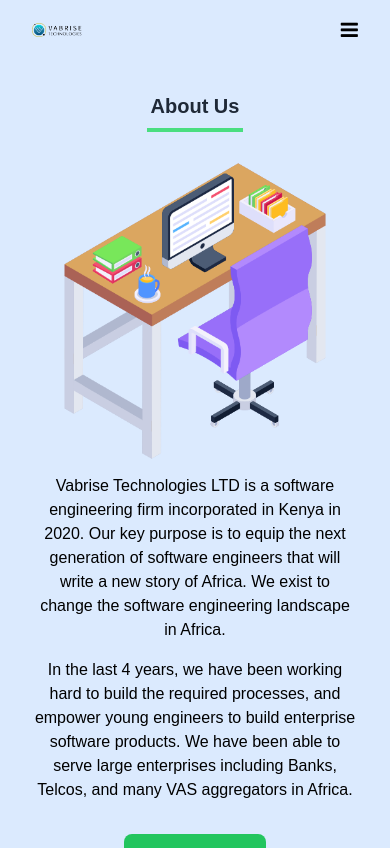
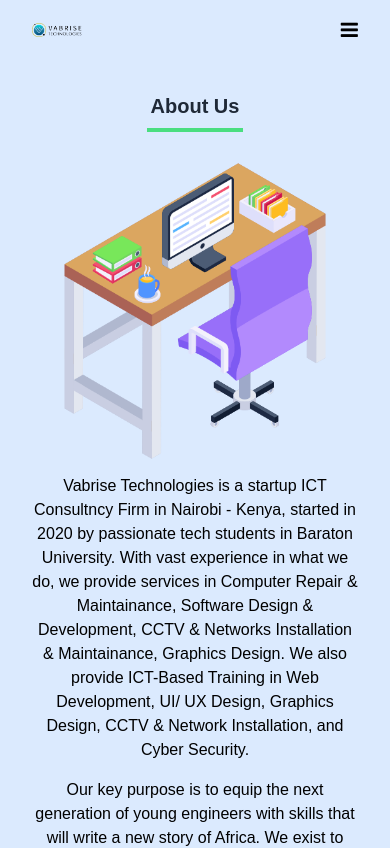
Before and after one commit to Andrew-Ochieng/Vabrise, a React (Create React App) app: page /about in a window 390 px wide. Shown: the top 848 px of the page. Built offline with nearby package versions, Linux system fonts and the light colour scheme; no server answers.

Commit message:
add about-page content

```diff
--- a/src/components/BlogList.js
+++ b/src/components/BlogList.js
@@ -10,12 +10,12 @@
 
             <div className="grid sm:grid-cols-3 md:gap-12 sm:gap-6 md:mb-24 mb-12">
                 {blogs.map((blog) => (
-                    <div key={blog.id} className="bg-blue-200 md:p-6 p-3 rounded-lg my-4">
-                        <img src={blog.imageUrl} alt="" />
-                        <Link to={`/${blog.id}`} className="hover:text-green-700">
-                            <p>{blog.date}</p>
-                            <h2>{blog.title}</h2>
-                            <h3>{blog.author}</h3>
+                    <div key={blog.id} className="bg-blue-300 md:p-6 p-3 rounded-lg my-4 shadow-lg hover:shadow-xl hover:translate-y-1 hover:scale-105 duration-500">
+                        <img className="rounded-lg" src={blog.imageUrl} alt="" />
+                        <Link to={`/${blog.id}`} className="m-2 hover:text-blue-600">
+                            {/* <p>{blog.date}</p> */}
+                            <h2 className="md:text-xl text-lg font-medium py-2">{blog.title}</h2>
+                            <h3 className="md:text-lg text-base text-green-800 pb-2">{blog.author}</h3>
                             <p>{blog.body.split(/\s+/).slice(0, 20).join(" ")}</p>
                         </Link>
 
--- a/src/components/Hero.js
+++ b/src/components/Hero.js
@@ -15,9 +15,9 @@
                         Manage your bussiness without having to worry about the the software solutions you are using. Less hustle more growth.
                     </p>
                 </div>
-                <div>
+                {/* <div> */}
                     <img src={heroImg} alt="Hero section" />
-                </div>
+                {/* </div> */}
 
             </div>
         </>
--- a/src/components/UseFetch.js
+++ b/src/components/UseFetch.js
@@ -26,7 +26,7 @@
                 setError(err.message)
 
            })
-        }, 1000);
+        }, 0);
     }, [url])
 
 
--- a/src/pages/About.js
+++ b/src/pages/About.js
@@ -10,19 +10,20 @@
                     <hr className="border-2 border-green-400 mt-2 md:w-32 w-24"/>
                 </div>
                 <div className="md:flex justify-center items-center">
-                    <div className="w-full">
+                    {/* <div className="w-full"> */}
                         <img className="w-full" src={AboutImg} alt="about" />
-                    </div>
+                    {/* </div> */}
                     <div className="space-y-4 md:text-left text-center">
                         <p>
-                            Vabrise Technologies LTD is a software engineering firm incorporated in Kenya in 2020.
-                            Our key purpose is to equip the next generation of software engineers that will write a new story of Africa.
-                            We exist to change the software engineering landscape in Africa.
+                            Vabrise Technologies is a startup ICT Consultncy Firm in Nairobi - Kenya, started in 2020 by passionate
+                            tech students in Baraton University. With vast experience in what we do, we provide services in
+                            Computer Repair & Maintainance, Software Design & Development, CCTV & Networks Installation & Maintainance,
+                            Graphics Design. We also  provide ICT-Based Training in Web Development, UI/ UX Design, Graphics Design,
+                            CCTV & Network Installation, and Cyber Security.
                         </p>
                         <p>
-                            In the last 4 years, we have been working hard to build the required processes, and
-                            empower young engineers to build enterprise software products. We have been able to
-                            serve large enterprises including Banks, Telcos, and many VAS aggregators in Africa.
+                            Our key purpose is to equip the next generation of young engineers with skills that will write a new story of Africa.
+                            We exist to change the software engineering, design & cyber security landscape in Africa.
                         </p>
                         <div className="flex md:justify-start justify-center items-center">
                             <button className="px-4 py-3 bg-green-500 text-white font-medium rounded-lg mt-4">
--- a/src/pages/Services.js
+++ b/src/pages/Services.js
@@ -1,7 +1,9 @@
 const Services = () => {
     return (
         <>
-            Services here..
+            <div className="md:mt-4 mt-2 md:mb-64 mb-32">
+                <h2 className="text-red-600 text-xl">Services page coming soon..</h2>
+            </div>
         </>
      );
 }
```
